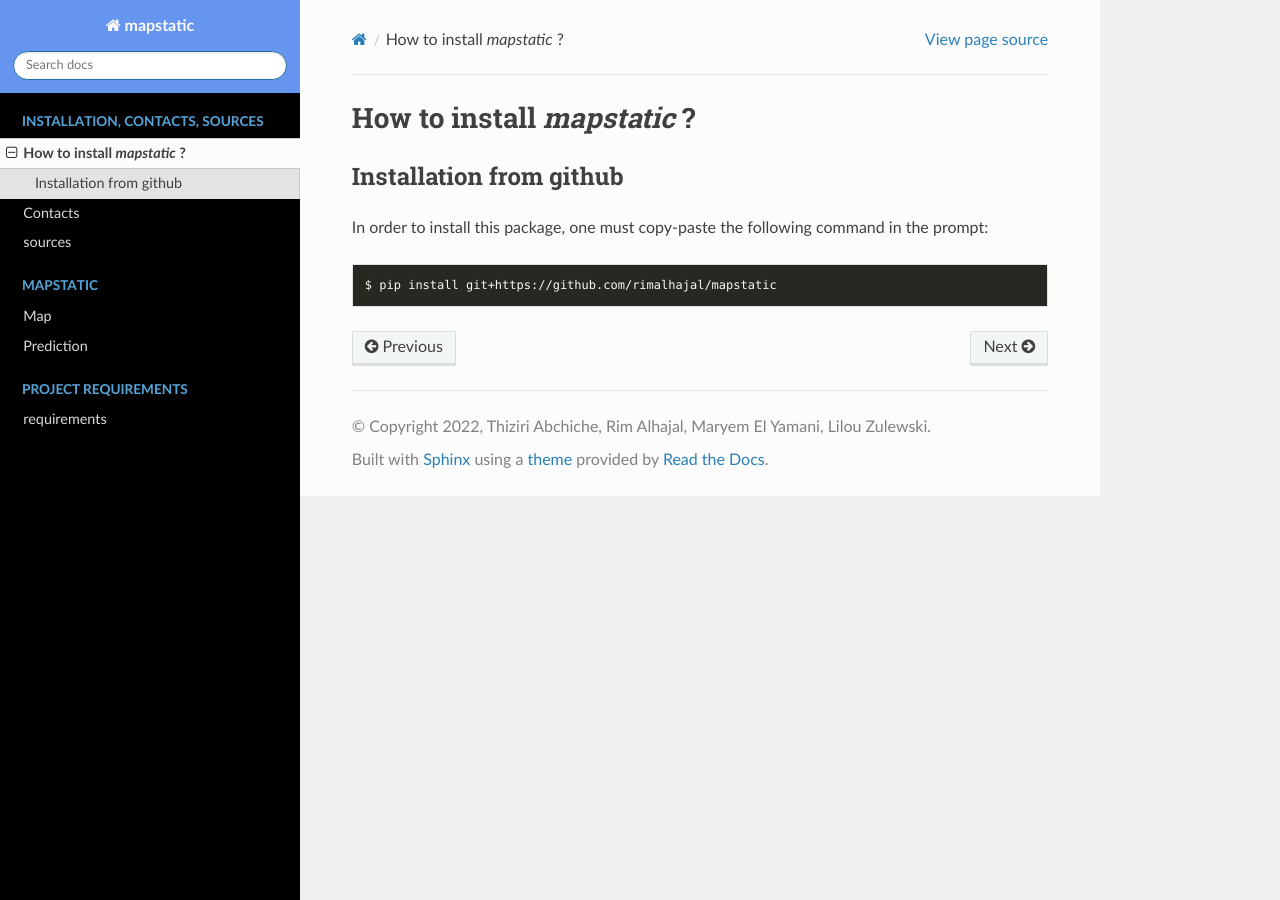
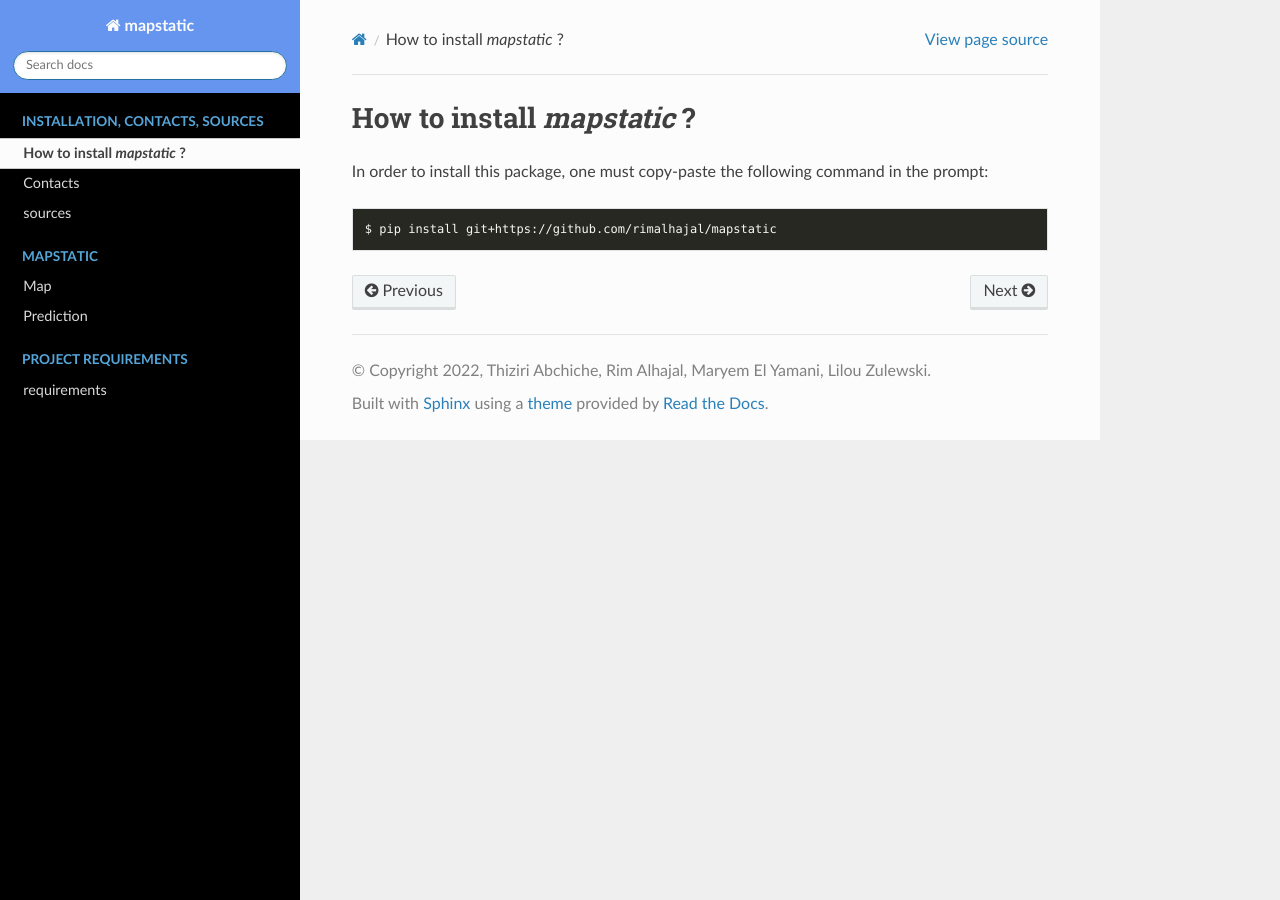
Before and after one commit to rimhajal/mapstatic, a Sphinx documentation site: the page built from documentation/installation/installation.rst, in a window 1280 px wide. Built offline with Sphinx 7.4.7 and the Read the Docs theme 2.0.0, drawn with Linux system fonts in a browser that asks for light colours; pages that are not in the unit, such as notebooks, are missing from menus.

Commit message:
Update installation.rst

```diff
--- a/documentation/installation/installation.rst
+++ b/documentation/installation/installation.rst
@@ -4,8 +4,6 @@ How to install *mapstatic* ?
 .. role:: bash(code)
    :language: bash
 
-Installation from github
-^^^^^^^^^^^^^^^^^^^^^^^^
 In order to install this package, one must copy-paste the following command in the prompt:
 
 .. code-block:: bash
```
